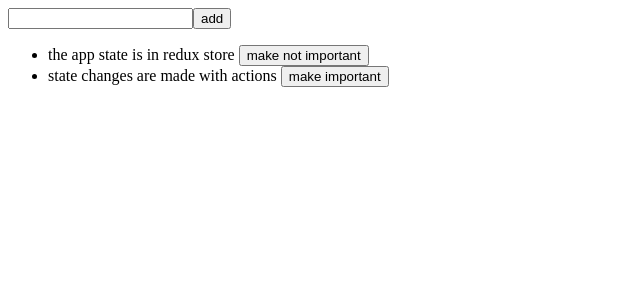
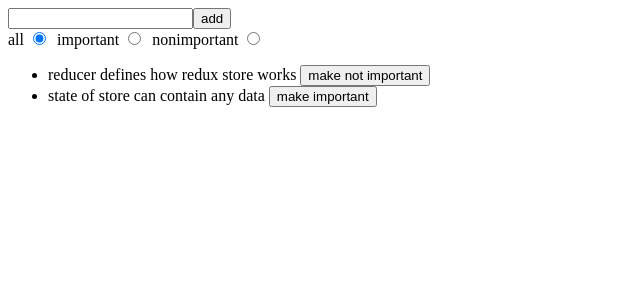
Before and after one commit to marekzelinka/notes-redux, a React (Vite) app: page / in a window 1280 px wide. Shown: the top 300 px of the page, without its empty margins (0-640 px from the left). Built offline with nearby package versions, Linux system fonts and the light colour scheme.

Commit message:
add visibility filter using redux combinedReducers

```diff
--- a/src/App.jsx
+++ b/src/App.jsx
@@ -2,11 +2,13 @@
 
 import { NoteForm } from './components/NoteForm.jsx'
 import { NoteList } from './components/NoteList.jsx'
+import { VisiblityFilter } from './components/VisiblityFilter.jsx'
 
 function App() {
   return (
     <>
       <NoteForm />
+      <VisiblityFilter />
       <NoteList />
     </>
   )
--- a/src/components/NoteForm.jsx
+++ b/src/components/NoteForm.jsx
@@ -1,5 +1,5 @@
 import { useDispatch } from 'react-redux'
-import { newNote } from '../reducer'
+import { newNote } from '../reducers/noteReducer.js'
 
 export function NoteForm() {
   const dispatch = useDispatch()
--- a/src/components/NoteList.jsx
+++ b/src/components/NoteList.jsx
@@ -1,17 +1,27 @@
 /* eslint-disable react/prop-types */
 
 import { useDispatch, useSelector } from 'react-redux'
-import { toggleImportance } from '../reducer.js'
+import { toggleNoteImportance } from '../reducers/noteReducer.js'
 
 export function NoteList() {
-  const notes = useSelector((state) => state)
+  const notes = useSelector(({ notes, filter }) => {
+    if (filter === 'ALL') {
+      return notes
+    }
 
-  return (
+    return notes.filter((note) =>
+      filter === 'IMPORTANT' ? note.important : !note.important,
+    )
+  })
+
+  return notes.length ? (
     <ul>
       {notes.map((note) => (
         <NoteItem key={note.id} note={note} />
       ))}
     </ul>
+  ) : (
+    <em>No notes for selected filter</em>
   )
 }
 
@@ -29,7 +39,7 @@ function ToggleNoteImportance({ note }) {
   const label = note.important ? 'make not important' : 'make important'
 
   function handleClick() {
-    dispatch(toggleImportance(note.id))
+    dispatch(toggleNoteImportance(note.id))
   }
 
   return <button onClick={handleClick}>{label}</button>
--- /dev/null
+++ b/src/components/VisiblityFilter.jsx
@@ -0,0 +1,30 @@
+import { useDispatch, useSelector } from 'react-redux'
+import { setFilter } from '../reducers/filterReducer'
+
+export function VisiblityFilter() {
+  const dispatch = useDispatch()
+
+  const filter = useSelector((state) => state.filter)
+
+  const filterOptions = ['all', 'important', 'nonimportant']
+
+  return (
+    <div style={{ display: 'flex', gap: 8 }}>
+      {filterOptions.map((option) => {
+        const value = option.toUpperCase()
+
+        return (
+          <label key={option}>
+            {option}{' '}
+            <input
+              type="radio"
+              name="filter"
+              checked={filter === value}
+              onChange={() => dispatch(setFilter(value))}
+            />
+          </label>
+        )
+      })}
+    </div>
+  )
+}
--- a/src/main.jsx
+++ b/src/main.jsx
@@ -3,26 +3,15 @@ import ReactDOM from 'react-dom/client'
 import { Provider } from 'react-redux'
 import { legacy_createStore as createStore } from 'redux'
 import App from './App.jsx'
-import { noteReducer } from './reducer.js'
+import { noteReducer } from './reducers/noteReducer.js'
+import { filterReducer } from './reducers/filterReducer.js'
+import { combineReducers } from 'redux'
 
-const store = createStore(noteReducer)
-
-store.dispatch({
-  type: 'NEW_NOTE',
-  payload: {
-    content: 'the app state is in redux store',
-    important: true,
-    id: 1,
-  },
+const reducer = combineReducers({
+  notes: noteReducer,
+  filter: filterReducer,
 })
-store.dispatch({
-  type: 'NEW_NOTE',
-  payload: {
-    content: 'state changes are made with actions',
-    important: false,
-    id: 2,
-  },
-})
+const store = createStore(reducer)
 
 ReactDOM.createRoot(document.getElementById('root')).render(
   <React.StrictMode>
--- /dev/null
+++ b/src/reducers/filterReducer.js
@@ -0,0 +1,19 @@
+export function filterReducer(state = 'ALL', action) {
+  switch (action.type) {
+    case 'SET_FILTER': {
+      return action.payload.filter
+    }
+    default: {
+      return state
+    }
+  }
+}
+
+export function setFilter(filter) {
+  return {
+    type: 'SET_FILTER',
+    payload: {
+      filter,
+    },
+  }
+}
--- a/src/reducer.js
+++ b/src/reducers/noteReducer.js
@@ -1,9 +1,22 @@
-export function noteReducer(state = [], action) {
+const initialState = [
+  {
+    content: 'reducer defines how redux store works',
+    important: true,
+    id: 1,
+  },
+  {
+    content: 'state of store can contain any data',
+    important: false,
+    id: 2,
+  },
+]
+
+export function noteReducer(state = initialState, action) {
   switch (action.type) {
     case 'NEW_NOTE': {
       return state.concat(action.payload)
     }
-    case 'TOGGLE_IMPORTANCE': {
+    case 'TOGGLE_NOTE_IMPORTANCE': {
       return state.map((note) =>
         note.id === action.payload.id
           ? { ...note, important: !note.important }
@@ -27,9 +40,9 @@ export function newNote(content) {
   }
 }
 
-export function toggleImportance(id) {
+export function toggleNoteImportance(id) {
   return {
-    type: 'TOGGLE_IMPORTANCE',
+    type: 'TOGGLE_NOTE_IMPORTANCE',
     payload: {
       id,
     },
```
